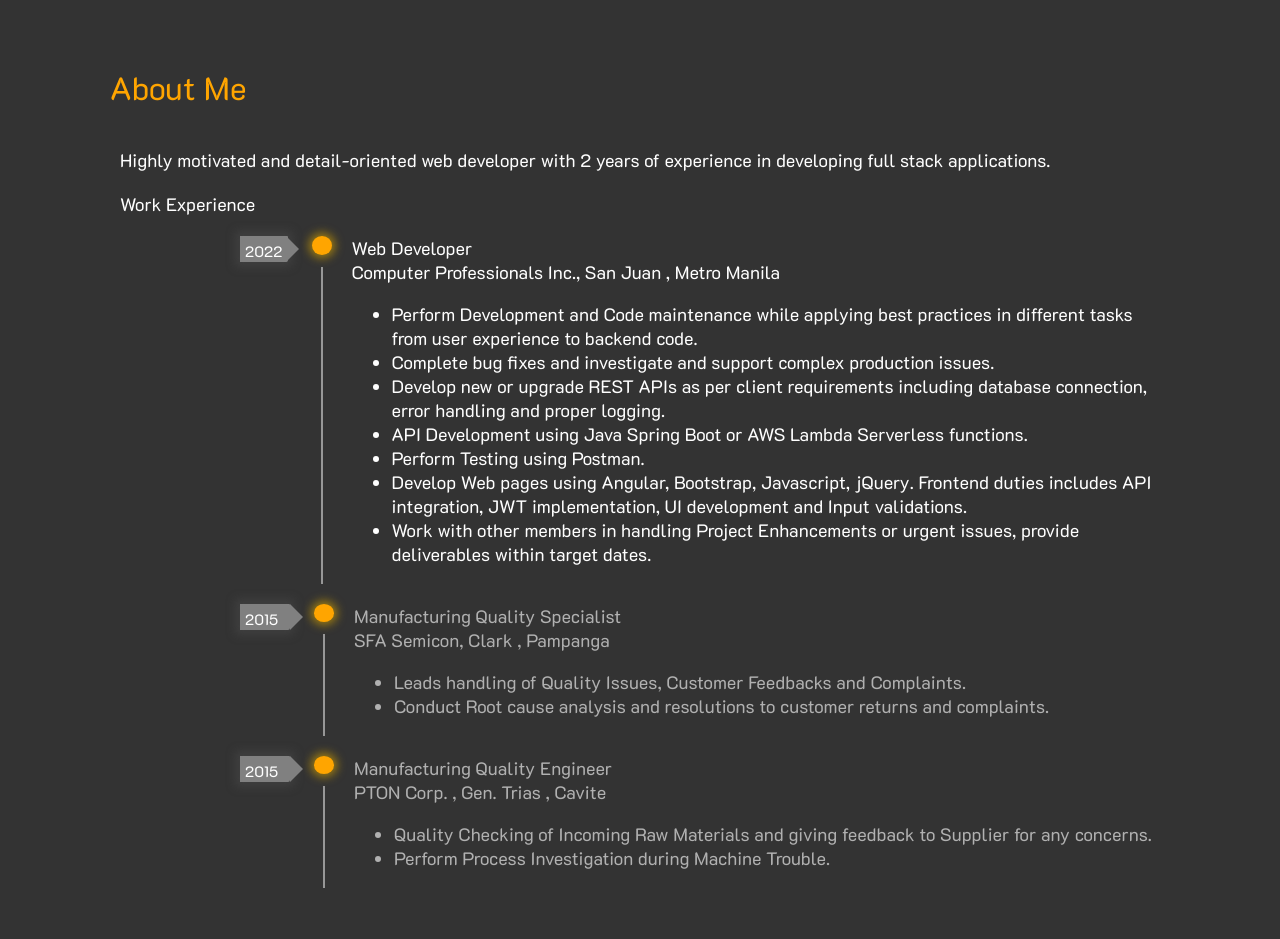
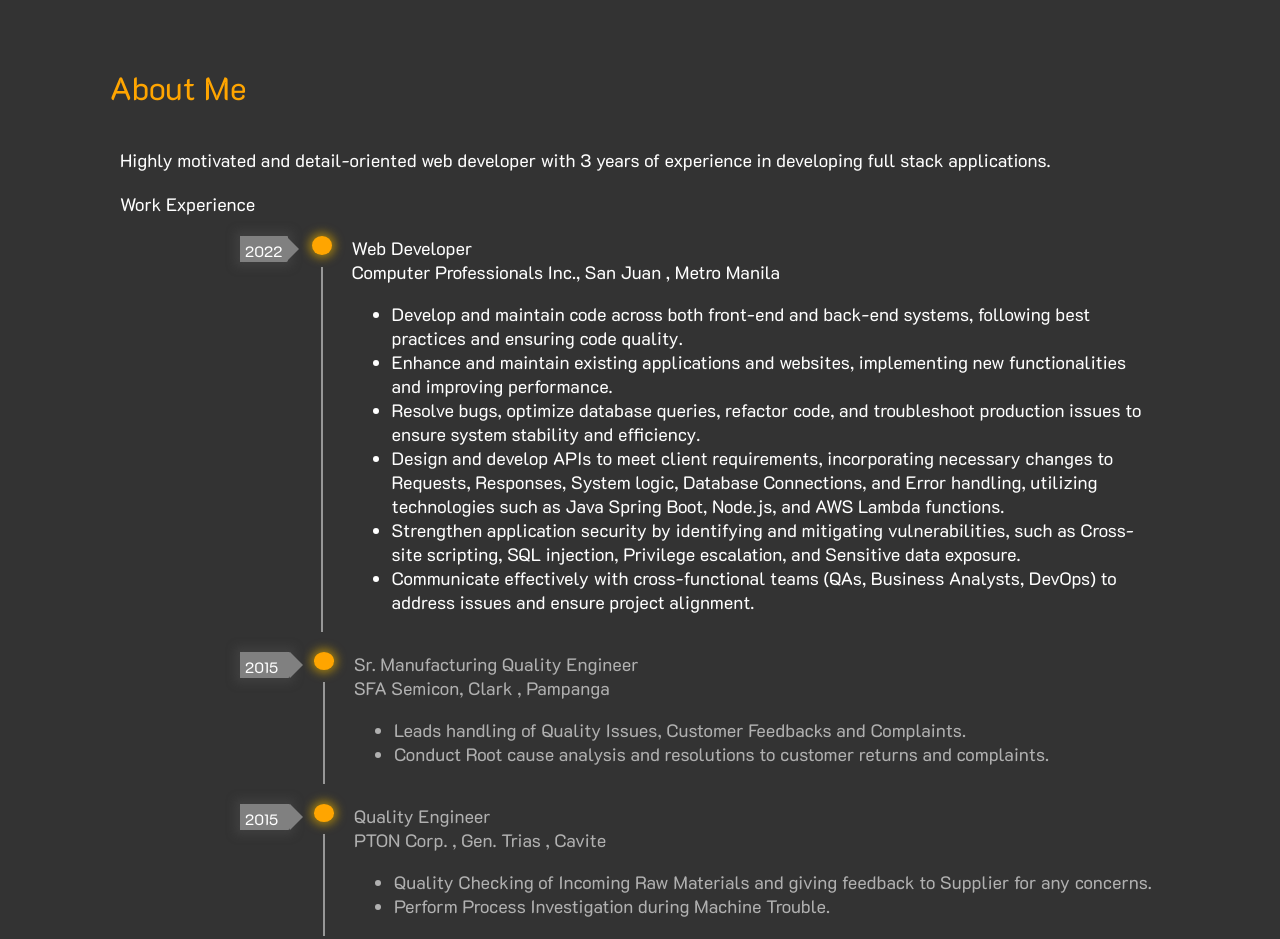
Before and after one commit to MykeManalac/portfolio, a plain HTML site: page index.html in a window 1280 px wide. Shown: the part 1120-2059 px from the top of the page. Drawn offline with nearby package versions, Linux system fonts and the light colour scheme.

Commit message:
updated resume, job desc

```diff
--- a/index.html
+++ b/index.html
@@ -61,7 +61,7 @@
       <div id="about-me" class="section">
         <header>About Me</header>
         <div class="inner-section full-width hidden fromLeft">
-          Highly motivated and detail-oriented web developer with 2 years of experience in developing full stack applications.
+          Highly motivated and detail-oriented web developer with 3 years of experience in developing full stack applications.
         </div>
         <div class="inner-section full-width hidden fromLeft">
           <header>Work Experience</header>
@@ -78,13 +78,12 @@
               <p class="work-company">Computer Professionals Inc., San Juan , Metro Manila</p>
               <div class="work-desc">
                 <ul>
-                  <li>Perform Development and Code maintenance while applying best practices in different tasks from user experience to backend code.</li>
-                  <li>Complete bug fixes and investigate and support complex production issues.</li>
-                  <li>Develop new or upgrade REST APIs as per client requirements including database connection, error handling and proper logging.</li>
-                  <li>API Development using Java Spring Boot or AWS Lambda Serverless functions.</li>
-                  <li>Perform Testing using Postman.</li>
-                  <li>Develop Web pages using Angular, Bootstrap, Javascript, jQuery. Frontend duties includes API integration, JWT implementation, UI development and Input validations.</li>
-                  <li>Work with other members in handling Project Enhancements or urgent issues, provide deliverables within target dates.</li>
+                  <li>Develop and maintain code across both front-end and back-end systems, following best practices and ensuring code quality.</li>
+                  <li>Enhance and maintain existing applications and websites, implementing new functionalities and improving performance. </li>
+                  <li>Resolve bugs, optimize database queries, refactor code, and troubleshoot production issues to ensure system stability and efficiency. </li>
+                  <li>Design and develop APIs to meet client requirements, incorporating necessary changes to Requests, Responses, System logic, Database Connections, and Error handling, utilizing technologies such as Java Spring Boot, Node.js, and AWS Lambda functions. </li>
+                  <li>Strengthen application security by identifying and mitigating vulnerabilities, such as Cross-site scripting, SQL injection, Privilege escalation, and Sensitive data exposure. </li>
+                  <li>Communicate effectively with cross-functional teams (QAs, Business Analysts, DevOps) to address issues and ensure project alignment.</li>
                 </ul>
               </div>
             </div>
@@ -98,7 +97,7 @@
               <div class="line-icon"></div>
             </div>
             <div class="work-inner-container">
-              <header class="work-title">Manufacturing Quality Specialist</header>
+              <header class="work-title">Sr. Manufacturing Quality Engineer</header>
               <p class="work-company">SFA Semicon, Clark , Pampanga</p>
               <div class="work-desc">
                 <ul>
@@ -117,7 +116,7 @@
               <div class="line-icon"></div>
             </div>
             <div class="work-inner-container">
-              <header class="work-title">Manufacturing Quality Engineer</header>
+              <header class="work-title">Quality Engineer</header>
               <p class="work-company">PTON Corp. , Gen. Trias , Cavite</p>
               <div class="work-desc">
                 <ul>
```
Also changed, not shown: 1 other file.
